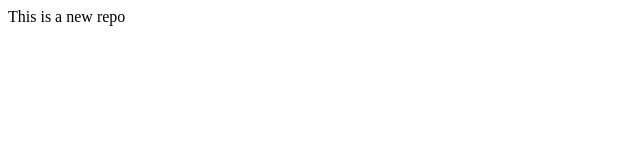
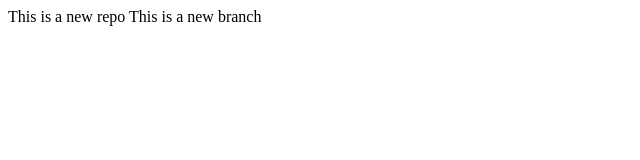
Before and after one commit to MrDevil07x/LocalRepo, a plain HTML site: page index.html in a window 1280 px wide. Shown: the whole page, without its empty margins (0-640 px from the left). Drawn offline with Linux system fonts and the light colour scheme.

Commit message:
add new feature

```diff
--- a/index.html
+++ b/index.html
@@ -1 +1,2 @@
 <pr> This is a new repo </pr>
+<pr> This is a new branch</pr>
```
